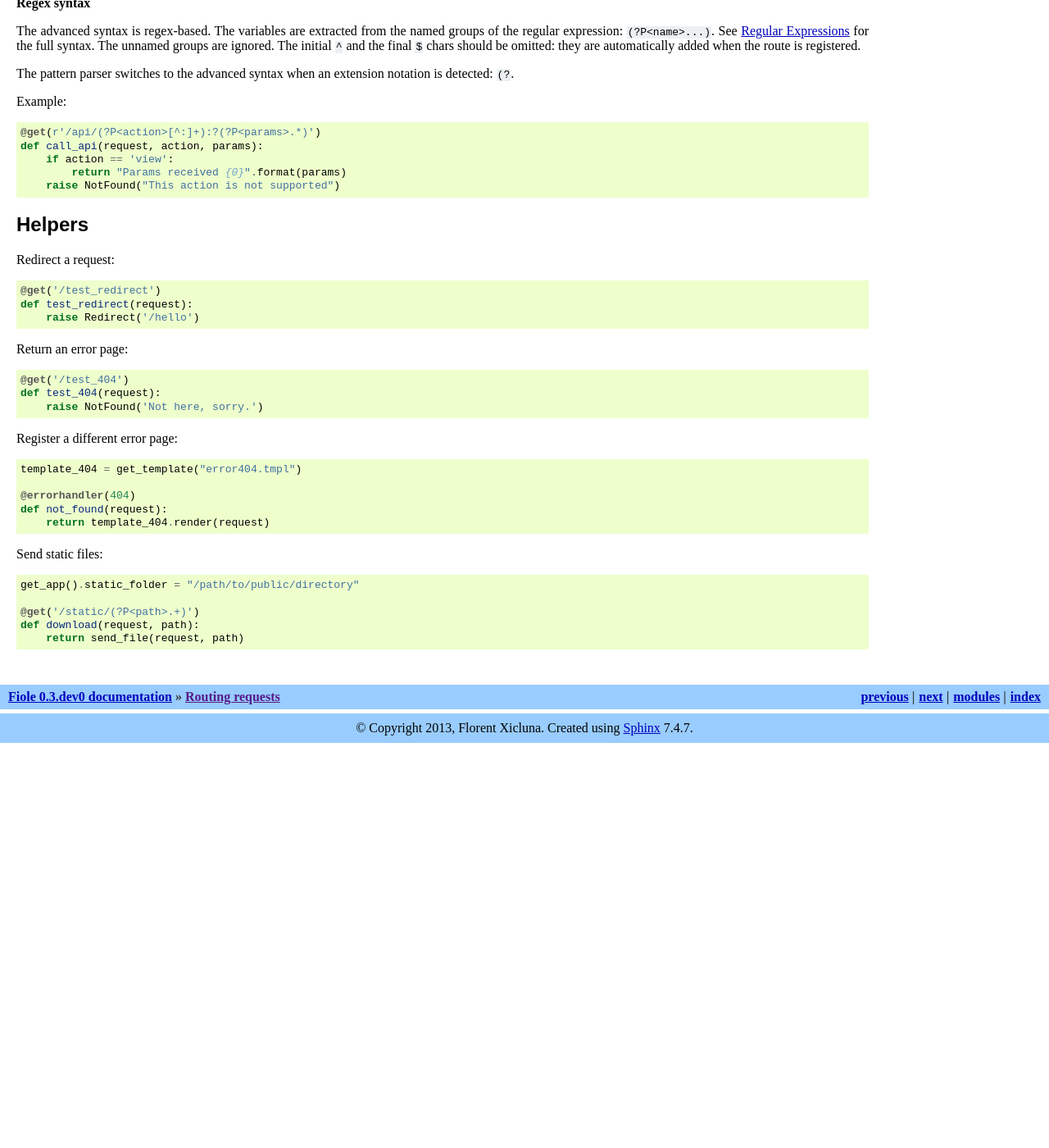
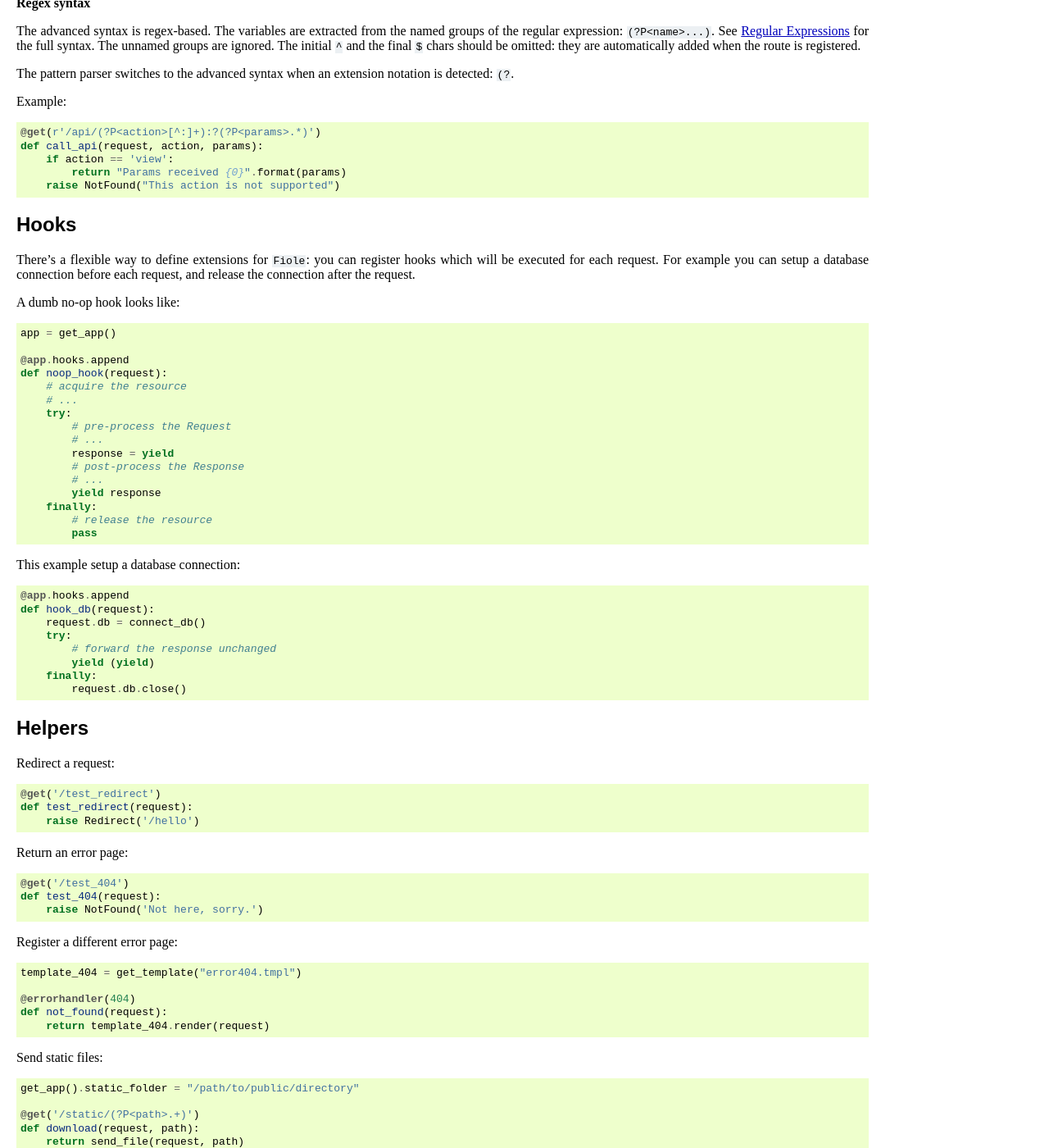
Before and after one commit to florentx/fiole, a Sphinx documentation site: the page built from docs/routing.rst, in a window 1280 px wide and 1400 px high, scrolled down 905 px. Shown: the whole window at 82% size. Built offline with Sphinx 7.4.7, drawn with Linux system fonts in a browser that asks for light colours; before the commit the page ends 1811 px from its top, so only the background shows below that.

Commit message:
Add support for hooks

```diff
--- a/docs/routing.rst
+++ b/docs/routing.rst
@@ -75,6 +75,45 @@ Example::
         raise NotFound("This action is not supported")
 
 
+Hooks
+-----
+
+There's a flexible way to define extensions for ``Fiole``: you can register
+hooks which will be executed for each request.  For example you can setup
+a database connection before each request, and release the connection after
+the request.
+
+A dumb no-op hook looks like::
+
+    app = get_app()
+
+    @app.hooks.append
+    def noop_hook(request):
+        # acquire the resource
+        # ...
+        try:
+            # pre-process the Request
+            # ...
+            response = yield
+            # post-process the Response
+            # ...
+            yield response
+        finally:
+            # release the resource
+            pass
+
+This example setup a database connection::
+
+    @app.hooks.append
+    def hook_db(request):
+        request.db = connect_db()
+        try:
+            # forward the response unchanged
+            yield (yield)
+        finally:
+            request.db.close()
+
+
 .. _helpers:
 
 Helpers
```
Also changed, not shown: fiole.py (+20 -9 lines), 1 other file.
